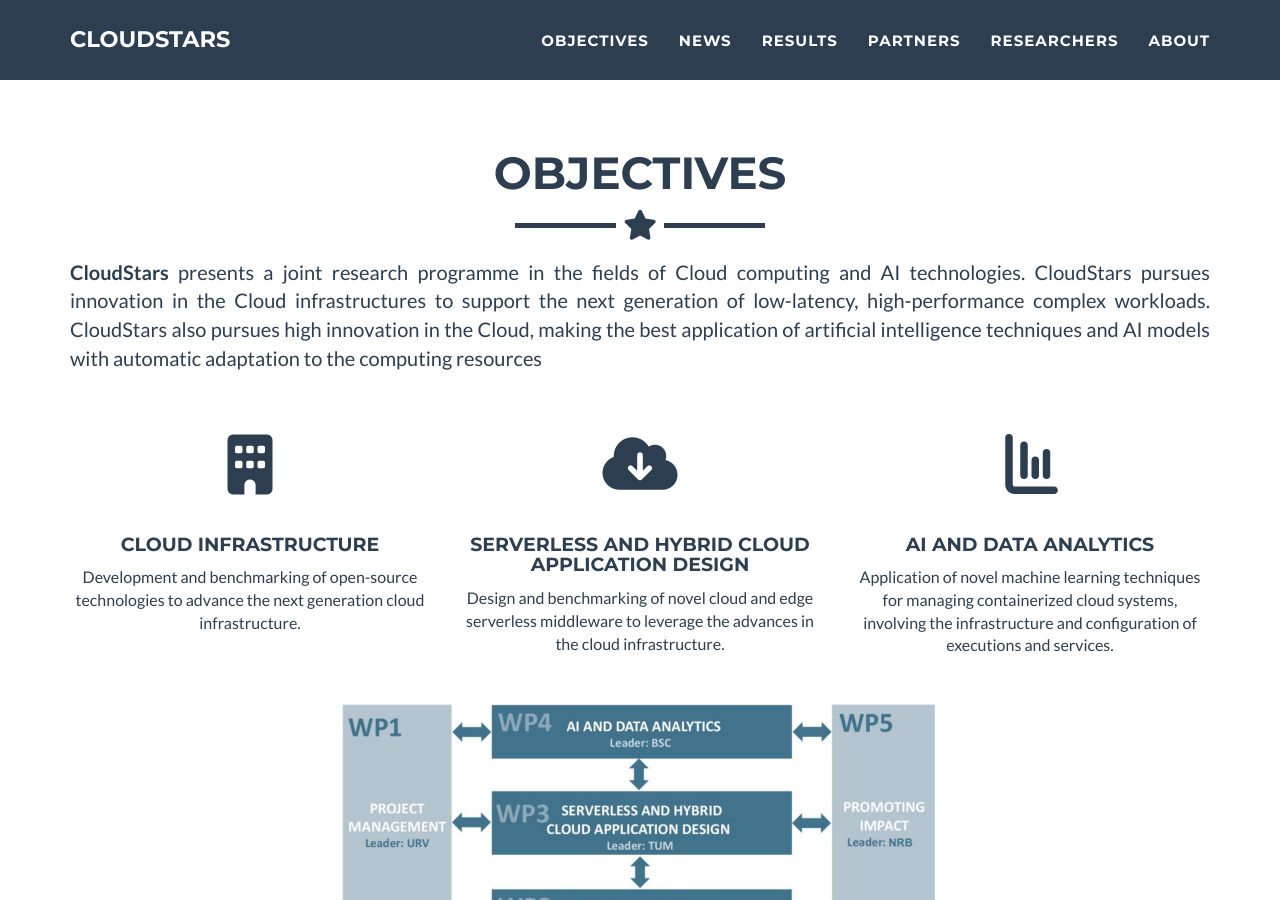
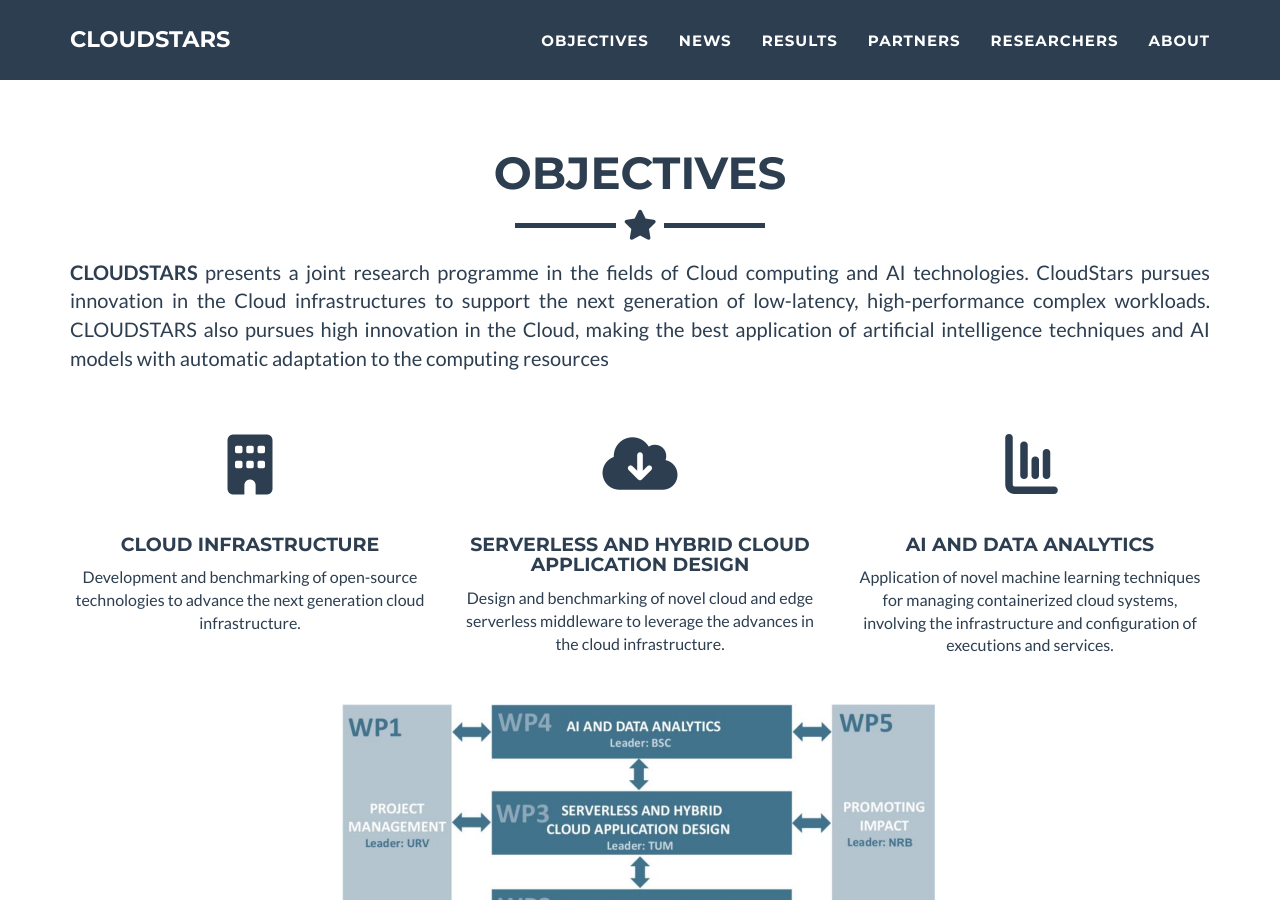
Before and after one commit to cloudstars-eu/cloudstars-eu.github.io, a Jekyll site: the page built from _posts/2014-07-18-new-1.markdown, in a window 1280 px wide and 900 px high, scrolled down 517 px. Built offline with Jekyll 4.4.1, drawn with Linux system fonts in a browser that asks for light colours; some of the changed text lies outside the part shown.

Commit message:
change CLOUDSTARS

```diff
--- a/_config.yml
+++ b/_config.yml
@@ -1,9 +1,9 @@
 # Site settings
-title: CloudStars
-email: your-email@domain.com
-url: #https://sergial273.github.io/CloudStars/
-description: "ClodStars project main page."
-keywords: "your keywords, separated by commas"
+title: CLOUDSTARS
+email: cloudstars.project@gmail.com
+url: #https://github.com/cloudstars-eu/cloudstars-eu.github.io
+description: "CLOUDSTARS - Cloud Open Source Research Mobility Network. This project has received funding from the European Union's Horizon research and innovation programme under grant agreement No 101086248."
+keywords: "mobility network, cloud, open source research, european project, cloud infrastructure, Serverless, Hybrid Cloud, AI, Data Analytics"
 skills: "Cloud Open Source Research Mobility Network"
 meta_author: LastName FirstName
 
@@ -32,7 +32,7 @@ color:
 
 # Footer settings
 footer:
-  copyright: CloudStars consortium
+  copyright: CLOUDSTARS consortium
   location: Contact
   social: Around the Web
   credits: Text
--- a/_includes/footer.html
+++ b/_includes/footer.html
@@ -24,7 +24,7 @@
         </div>
         <div class="footer-col col-md-4">
           <img src="img/flag_yellow_low.jpg" style="width: 150px;">
-          <p>CloudStars has received funding from the European Union's Horizon research and innovation programme under grant agreement No 101086248.</p>
+          <p>CLOUDSTARS has received funding from the European Union's Horizon research and innovation programme under grant agreement No 101086248.</p>
         </div>
       </div>
     </div>
--- a/_includes/objectives.html
+++ b/_includes/objectives.html
@@ -8,9 +8,9 @@
     </div>
     <div class="row">
       <div class="col-lg-12" style="text-align: justify;">
-        <p> <strong>CloudStars</strong> presents a joint research programme in the fields of Cloud
+        <p> <strong>CLOUDSTARS</strong> presents a joint research programme in the fields of Cloud
           computing and AI technologies. CloudStars pursues innovation in the Cloud
-          infrastructures to support the next generation of low-latency, high-performance complex workloads. CloudStars
+          infrastructures to support the next generation of low-latency, high-performance complex workloads. CLOUDSTARS
           also pursues high innovation
           in the Cloud, making the best application of artificial intelligence techniques and AI models with
           automatic adaptation to the computing resources</p>
@@ -48,7 +48,7 @@
     <div class="row">
       <div class="col-lg-12 text-center">
         <br>
-        <img src="img/objectives.png" alt="Neardata architecture">
+        <img src="img/objectives.png" alt="CLOUDSTARS architecture">
         <figcaption class="text-faded">Work Package Structure</figcaption>
         <br>
         <div class="col-lg-12" style="text-align: justify;">
@@ -58,8 +58,7 @@
           <ul>
 
             <li class="text-faded" style="text-align:justify">Development and benchmarking of open-source technologies
-              to advance the next
-              generation cloud infrastructure, where it will play a vital role the development of new container
+              to advance the next generation cloud infrastructure, where it will play a vital role the development of new container
               technologies, as well as elastic and low-latency storage for ephemeral data, efficient resource
               management of hardware accelerators (GPUs, FPGAs and smartNICs) and networking.
             </li>
@@ -67,8 +66,7 @@
             <br>
 
             <li class="text-faded" style="text-align:justify"> Design and benchmarking of novel cloud and edge
-              serverless middleware to leverage the
-              advances in the cloud infrastructure, which pivots upon all sorts of containerized technologies
+              serverless middleware to leverage the advances in the cloud infrastructure, which pivots upon all sorts of containerized technologies
               such as Function-as-a-Service (FaaS) platforms, serverless containers, and event-based
               orchestration to open the serverless execution model to HPC and analytics workloads. The
               project will also explore how the platform should protect and govern data throughout its
@@ -78,8 +76,7 @@
             <br>
 
             <li class="text-faded" style="text-align:justify">Application of novel machine learning techniques (e.g.,
-              statistical and deep learning) for
-              managing containerized cloud systems, involving the infrastructure and configuration of
+              statistical and deep learning) for managing containerized cloud systems, involving the infrastructure and configuration of
               executions and services, and the optimization of data analytics platforms over serverless
               middleware and container infrastructures. The project will also explore the interplay between
               Edge and Cloud for enabling a diverse range of AI-enabled applications.</li>
```
